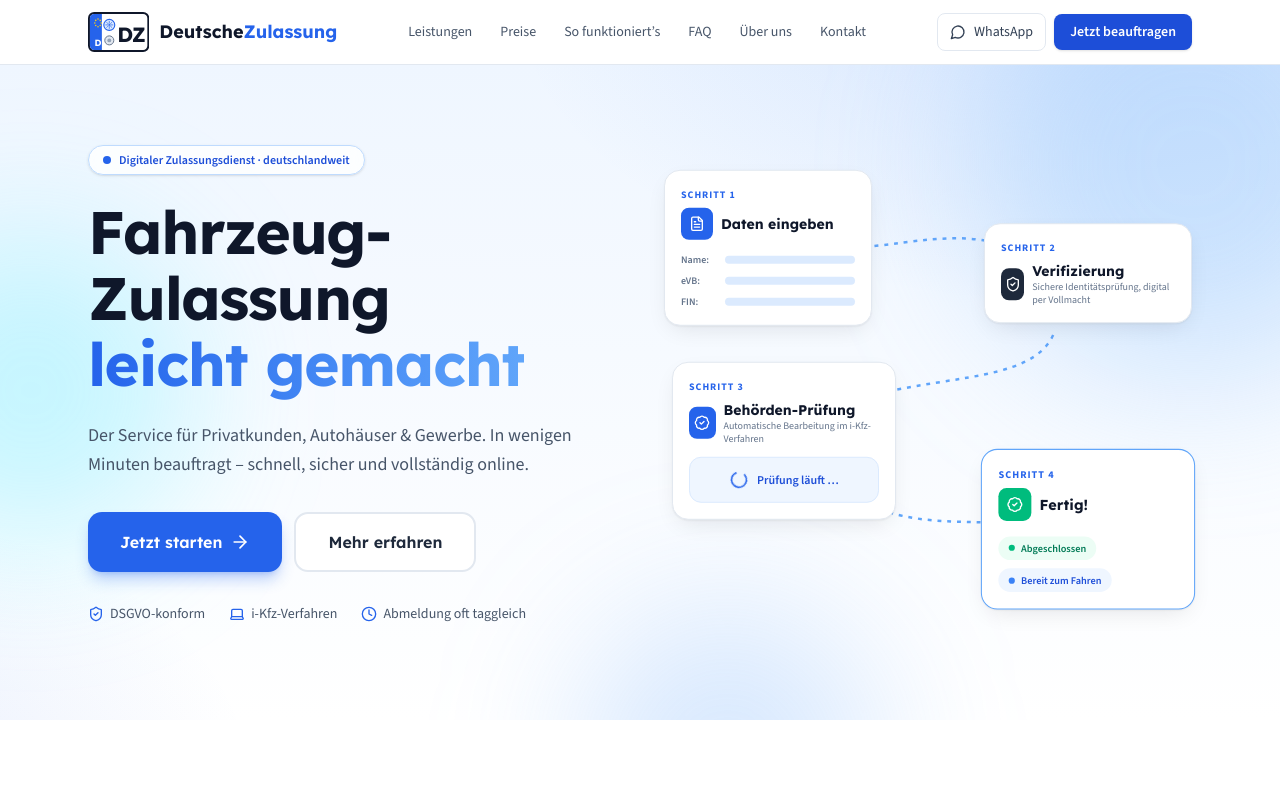
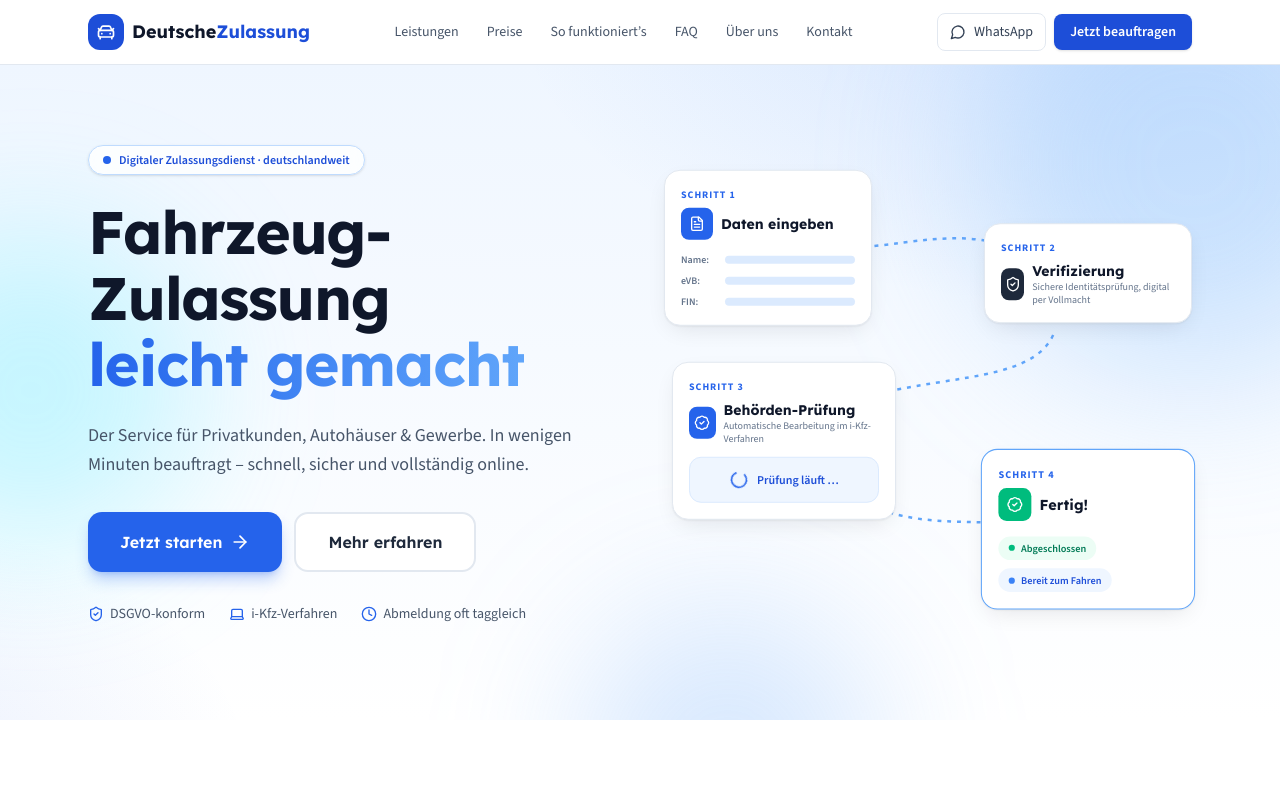
Before and after one commit to baco287/Zulassungsdienst, a Next.js app: page / in a window 1280 px wide. Shown: the top 800 px of the page. Built offline with nearby package versions, Linux system fonts and the light colour scheme.

Commit message:
Revert "Logo: Kennzeichen-Bildmarke (EU-Band, HU-Plakette, Siegel, DZ-Prägung)"
This reverts commit 6598b01fb7a9d30d822bf052b1122b97c0d563aa.

```diff
--- a/components/Footer.tsx
+++ b/components/Footer.tsx
@@ -1,6 +1,5 @@
 import Link from "next/link";
-import { Mail, MessageCircle, Phone, ShieldCheck } from "lucide-react";
-import Logo from "./Logo";
+import { CarFront, Mail, MessageCircle, Phone, ShieldCheck } from "lucide-react";
 import { site, whatsAppLink } from "@/lib/site";
 import { sortedServices } from "@/lib/services";
 
@@ -11,7 +10,12 @@
     <footer className="border-t border-ink-200 bg-ink-950 text-ink-300">
       <div className="mx-auto grid max-w-6xl gap-10 px-4 py-14 sm:px-6 md:grid-cols-2 lg:grid-cols-4">
         <div>
-          <Logo variant="dark" markClassName="h-10 w-auto" textClassName="text-lg" />
+          <div className="flex items-center gap-2 font-display text-lg font-bold text-white">
+            <span className="flex h-9 w-9 items-center justify-center rounded-xl bg-brand-600 text-white">
+              <CarFront className="h-5 w-5" aria-hidden />
+            </span>
+            Deutsche<span className="text-brand-400">Zulassung</span>
+          </div>
           <p className="mt-4 max-w-xs text-sm leading-relaxed">
             Ihr digitaler Zulassungsdienst: transparent, schnell und persönlich betreut –
             von der Neuzulassung bis zur Abmeldung.
--- a/components/Header.tsx
+++ b/components/Header.tsx
@@ -3,8 +3,7 @@
 import { useState } from "react";
 import Link from "next/link";
 import { usePathname } from "next/navigation";
-import { Menu, X, MessageCircle } from "lucide-react";
-import Logo from "./Logo";
+import { Menu, X, MessageCircle, CarFront } from "lucide-react";
 import { site, whatsAppLink } from "@/lib/site";
 
 const nav = [
@@ -28,7 +27,12 @@
           className="flex items-center gap-2 font-display text-lg font-bold text-ink-900"
           aria-label={`${site.name} – Startseite`}
         >
-          <Logo variant="light" markClassName="h-10 w-auto" textClassName="text-lg" />
+          <span className="flex h-9 w-9 items-center justify-center rounded-xl bg-brand-700 text-white">
+            <CarFront className="h-5 w-5" aria-hidden />
+          </span>
+          <span>
+            Deutsche<span className="text-brand-700">Zulassung</span>
+          </span>
         </Link>
 
         <nav className="hidden items-center gap-1 lg:flex" aria-label="Hauptnavigation">
--- a/components/Logo.tsx
+++ /dev/null
@@ -1,96 +0,0 @@
-/**
- * Markenlogo „DeutscheZulassung“ – Kennzeichen-Bildmarke + Wortmarke.
- * variant "light": dunkle Wortmarke (für helle Flächen, z. B. Header)
- * variant "dark":  weiße Wortmarke (für dunkle Flächen, z. B. Footer)
- */
-
-function PlateMark({ className }: { className?: string }) {
-  return (
-    <svg
-      viewBox="0 0 190 124"
-      className={className}
-      xmlns="http://www.w3.org/2000/svg"
-      aria-hidden
-    >
-      {/* Schild */}
-      <rect x="3" y="3" width="184" height="118" rx="16" fill="#ffffff" stroke="#0f172a" strokeWidth="6" />
-      {/* EU-Band */}
-      <path d="M19 6 h24 v112 h-24 a13 13 0 0 1 -13 -13 v-86 a13 13 0 0 1 13 -13 z" fill="#2563eb" />
-      {/* Sternenkreis */}
-      <g fill="#facc15">
-        <circle cx="31" cy="22" r="2.4" />
-        <circle cx="24" cy="26" r="2.4" />
-        <circle cx="38" cy="26" r="2.4" />
-        <circle cx="21" cy="34" r="2.4" />
-        <circle cx="41" cy="34" r="2.4" />
-        <circle cx="24" cy="42" r="2.4" />
-        <circle cx="38" cy="42" r="2.4" />
-        <circle cx="31" cy="46" r="2.4" />
-      </g>
-      <text
-        x="31"
-        y="104"
-        textAnchor="middle"
-        fontFamily="var(--font-lexend), Arial, sans-serif"
-        fontWeight="700"
-        fontSize="28"
-        fill="#ffffff"
-      >
-        D
-      </text>
-      {/* HU-Plakette (blaue Rosette) */}
-      <g transform="translate(66,40)">
-        <circle r="17" fill="#dbeafe" stroke="#2563eb" strokeWidth="3.5" />
-        <g stroke="#2563eb" strokeWidth="2.2" strokeLinecap="round">
-          <line x1="0" y1="-11" x2="0" y2="-5" />
-          <line x1="7.8" y1="-7.8" x2="3.5" y2="-3.5" />
-          <line x1="11" y1="0" x2="5" y2="0" />
-          <line x1="7.8" y1="7.8" x2="3.5" y2="3.5" />
-          <line x1="0" y1="11" x2="0" y2="5" />
-          <line x1="-7.8" y1="7.8" x2="-3.5" y2="3.5" />
-          <line x1="-11" y1="0" x2="-5" y2="0" />
-          <line x1="-7.8" y1="-7.8" x2="-3.5" y2="-3.5" />
-        </g>
-        <circle r="3" fill="#2563eb" />
-      </g>
-      {/* Zulassungssiegel (grau) */}
-      <g transform="translate(66,88)">
-        <circle r="14" fill="#e2e8f0" stroke="#64748b" strokeWidth="3" />
-        <circle r="6" fill="#94a3b8" />
-      </g>
-      {/* Prägung */}
-      <text
-        x="134"
-        y="92"
-        textAnchor="middle"
-        fontFamily="var(--font-lexend), Arial, sans-serif"
-        fontWeight="700"
-        fontSize="64"
-        letterSpacing="-2"
-        fill="#0f172a"
-      >
-        DZ
-      </text>
-    </svg>
-  );
-}
-
-export default function Logo({
-  variant = "light",
-  markClassName = "h-9 w-auto",
-  textClassName = "text-lg",
-}: {
-  variant?: "light" | "dark";
-  markClassName?: string;
-  textClassName?: string;
-}) {
-  return (
-    <span className="flex items-center gap-2.5">
-      <PlateMark className={markClassName} />
-      <span className={`font-display font-bold ${textClassName}`}>
-        <span className={variant === "dark" ? "text-white" : "text-ink-900"}>Deutsche</span>
-        <span className={variant === "dark" ? "text-brand-400" : "text-brand-600"}>Zulassung</span>
-      </span>
-    </span>
-  );
-}
```
Also changed, not shown: app/icon.svg (deleted).
